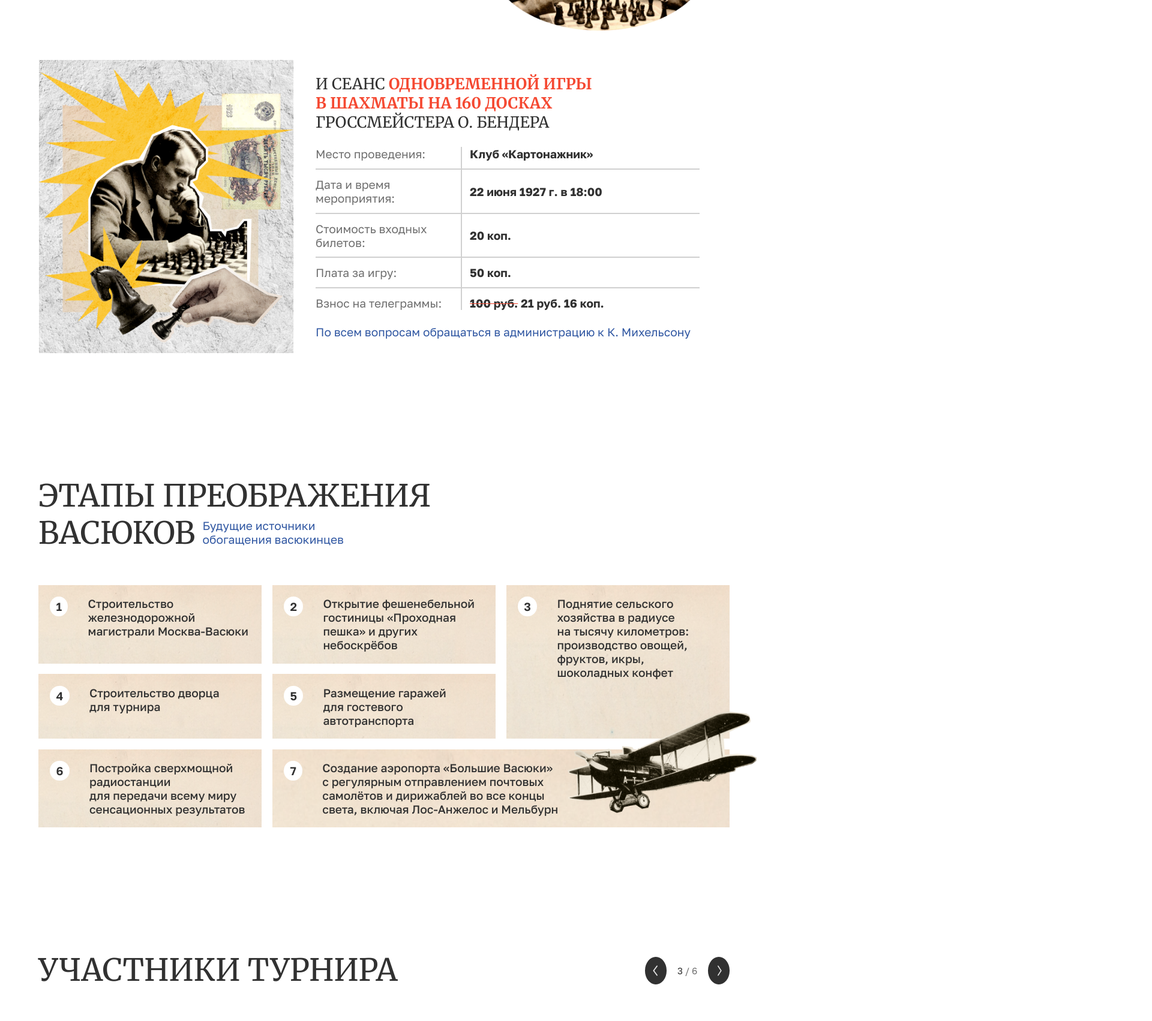
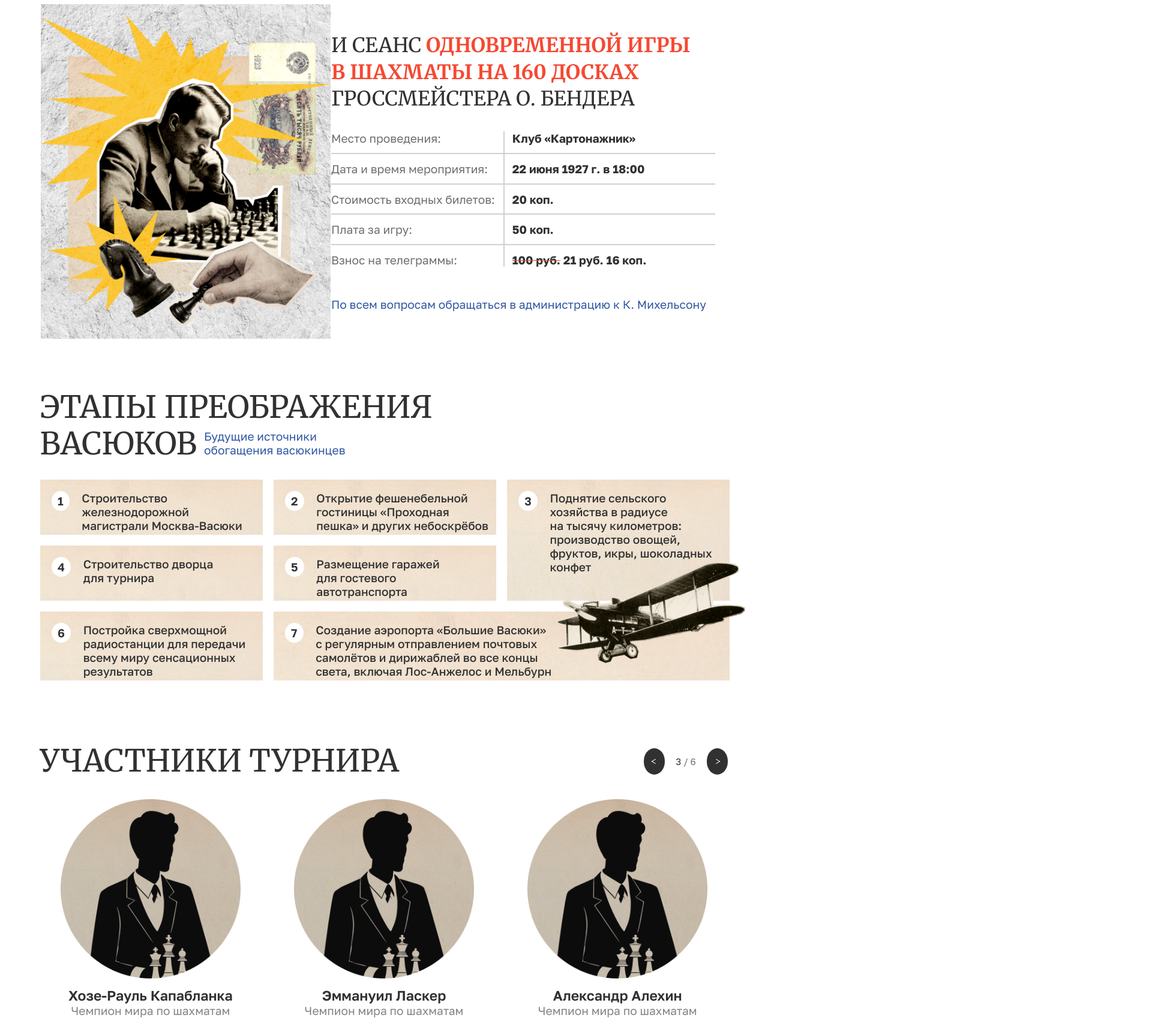
Before and after one commit to veronika447/yandex-croud-test, a plain HTML site: page index.html in a window 1280 px wide. Shown: the part 1060-2763 px from the top of the page at 60% size, 1920 px wide, since content can reach past the window. Drawn offline with Linux system fonts and the light colour scheme.

Commit message:
feat: change some sizes

```diff
--- a/index.html
+++ b/index.html
@@ -140,46 +140,49 @@
         <div class="stage">
           <div class="text stage-number">1</div>
           <p class="text stage-description">
-            Строительство железнодорожной магистрали Москва-Васюки
+            Строительство <br />железнодорожной <br />магистрали Москва-Васюки
           </p>
         </div>
         <div class="stage">
           <div class="text stage-number">2</div>
           <p class="text stage-description">
-            Открытие фешенебельной гостиницы «Проходная пешка» и других
-            небоскрёбов
+            Открытие фешенебельной <br />
+            гостиницы «Проходная <br />пешка» и других небоскрёбов
           </p>
         </div>
         <div class="stage stage-item3">
           <div class="text stage-number">3</div>
           <p class="text stage-description">
-            Поднятие сельского хозяйства в радиусе на тысячу километров:
-            производство овощей, фруктов, икры, шоколадных конфет
+            Поднятие сельского <br />хозяйства в радиусе <br />на тысячу
+            километров: <br />производство овощей, <br />фруктов, икры,
+            шоколадных <br />конфет
           </p>
         </div>
         <div class="stage">
           <div class="text stage-number">4</div>
-          <p class="text stage-description">Строительство дворца для турнира</p>
+          <p class="text stage-description">
+            Строительство дворца <br />для турнира
+          </p>
         </div>
         <div class="stage">
           <div class="text stage-number">5</div>
           <p class="text stage-description">
-            Размещение гаражей для гостевого автотранспорта
+            Размещение гаражей <br />для гостевого <br />автотранспорта
           </p>
         </div>
-        <div class="stage">
+        <div class="stage stage-item6">
           <div class="text stage-number">6</div>
           <p class="text stage-description">
-            Постройка сверхмощной радиостанции для передачи всему миру
-            сенсационных результатов
+            Постройка сверхмощной <br />радиостанции для передачи <br />всему
+            миру сенсационных <br />результатов
           </p>
         </div>
         <div class="stage stage-item7">
           <div class="text stage-number">7</div>
           <p class="text stage-description">
-            Создание аэропорта «Большие Васюки» с регулярным отправлением
-            почтовых самолётов и дирижаблей во все концы света, включая
-            Лос-Анжелос и Мельбурн
+            Создание аэропорта «Большие Васюки» <br />с регулярным отправлением
+            почтовых <br />самолётов и дирижаблей во все концы <br />света,
+            включая Лос-Анжелос и Мельбурн
           </p>
         </div>
       </div>
--- a/style.css
+++ b/style.css
@@ -10,23 +10,25 @@ html {
 body {
   width: 100%;
   overflow-x: hidden;
+  margin: 0 auto;
 }
 
 .section {
   margin: 0 auto;
-  width: 95%;
-  padding-left: 5%;
+  width: 94.8%;
+  padding-left: 5.2%;
 }
 
 .main-section {
   background-image: url(assets/img/main-background.png);
   background-repeat: no-repeat;
   height: 92vh;
+  max-height: 700px;
   background-size: 100% 100%;
 }
 
 .header {
-  padding-top: 2vh;
+  padding-top: 1.7vh;
   display: flex;
   align-items: center;
   width: 245px;
@@ -41,7 +43,7 @@ body {
 }
 
 .logo-img {
-  width: 21px;
+  width: 23px;
   height: 31px;
 }
 
@@ -54,7 +56,8 @@ body {
 .header-heading {
   color: #595653;
   font-weight: 700;
-  font-size: 16px;
+  font-size: 16.65px;
+  line-height: 108%;
   text-transform: uppercase;
   width: 147px;
   height: 100%;
@@ -63,7 +66,7 @@ body {
 .main-section-content {
   width: 40vw;
   height: 63%;
-  margin-top: 7vh;
+  margin-top: 4vh;
   display: flex;
   flex-direction: column;
   align-items: center;
@@ -98,7 +101,7 @@ body {
 }
 
 .main-text {
-  margin-top: 3vh;
+  margin-top: 1vh;
   width: 100%;
   color: #313131;
   font-weight: 400;
@@ -109,7 +112,7 @@ body {
 
 .main-btns {
   width: 100%;
-  margin-top: 5vh;
+  margin-top: 2.5vh;
   display: flex;
   align-items: center;
   justify-content: space-between;
@@ -120,6 +123,7 @@ body {
   border-radius: 4vw;
   width: 48%;
   height: 8vh;
+  max-height: 70px;
   cursor: pointer;
   transition: all 0.5s ease;
   display: flex;
@@ -166,6 +170,7 @@ body {
 
 .ticker {
   height: 8vh;
+  max-height: 58px;
   width: 100%;
   display: flex;
   align-items: center;
@@ -174,6 +179,7 @@ body {
 }
 
 .ticker-text {
+  text-transform: uppercase;
   color: #fff;
   font-size: 1.5vw;
   text-align: center;
@@ -192,14 +198,15 @@ body {
   width: 100%;
   display: flex;
   align-items: center;
-  gap: 4%;
-  margin-top: 10vh;
+  gap: 6%;
+  margin-top: 5.2vh;
 }
 
 .support-heading {
   width: 55vw;
   color: #313131;
-  font-size: 2vw;
+  font-size: 2.6vw;
+  line-height: 135%;
   text-transform: uppercase;
   text-align: left;
 }
@@ -215,10 +222,9 @@ body {
 
 .support-content-container {
   width: 100%;
-  margin-top: 4%;
+  margin-top: 3%;
   display: flex;
   align-items: center;
-  gap: 3%;
 }
 
 .support-content {
@@ -226,14 +232,14 @@ body {
 }
 
 .support-content-img {
-  width: 35%;
+  width: 40%;
 }
 
 .table {
   width: 100%;
   border-spacing: 0px;
   border-collapse: collapse;
-  margin-top: 4%;
+  margin-top: 4vh;
 }
 
 .ceil {
@@ -244,7 +250,7 @@ body {
 }
 
 .first-column {
-  width: 38%;
+  width: 45%;
   color: #313131;
   opacity: 70%;
   border-left: none;
@@ -273,14 +279,14 @@ body {
 
 .support-text {
   width: 100%;
-  margin-top: 4%;
+  margin-top: 8%;
   color: #3057a2;
   font-size: 1.5vw;
   text-align: left;
 }
 
 .section-stages {
-  margin-top: 26vh;
+  margin-top: 10.5vh;
   z-index: 0;
   position: relative;
 }
@@ -305,7 +311,7 @@ body {
 
 .stages-of-transformation {
   margin-right: 5vw;
-  margin-top: 7vh;
+  margin-top: 3.5vh;
   display: grid;
   grid-template-columns: repeat(3, 1fr);
   gap: 1.4vw;
@@ -313,12 +319,15 @@ body {
 
 .stage {
   display: flex;
-  gap: 2.6vw;
+  gap: 1.6vw;
   align-items: flex-start;
   background-image: url(assets/img/stages-background.png);
   background-repeat: no-repeat;
   background-size: cover;
-  padding: 1.5vw;
+  padding-top: 1.5vw;
+  padding-left: 1.5vw;
+  padding-right: 0;
+  padding-bottom: 0.5vh;
 }
 
 .stage-item3 {
@@ -351,7 +360,6 @@ body {
   line-height: 120%;
   font-weight: 500;
   color: #313131;
-  text-align: left;
 }
 
 .helicopter {
@@ -363,17 +371,17 @@ body {
   z-index: 5;
   background-image: url(assets/img/stage-helicopter.png);
   background-repeat: no-repeat;
-  background-position: bottom 0 right 0;
+  background-position: bottom 2% right 2%;
   background-size: 27.5vw;
 }
 
 .section-participants {
-  margin-top: 26vh;
+  margin-top: 13vh;
 }
 
 .participants-heading-container {
-  margin-right: 5vw;
-  width: 90vw;
+  margin-right: 5.2vw;
+  width: 89.6vw;
   display: flex;
   align-items: center;
   justify-content: space-between;
@@ -388,6 +396,7 @@ body {
 
 .pagination-container {
   height: 5.7vh;
+  max-height: 44px;
   width: 11vw;
   display: flex;
   align-items: center;
@@ -419,6 +428,7 @@ body {
 
 .arrow-img {
   height: 2.2vh;
+  max-height: 8.5px;
   width: 0.6vw;
   padding: 1vw;
 }
@@ -447,10 +457,10 @@ body {
 }
 
 .participants-carusel {
-  margin-right: 5vw;
-  width: 90vw;
-  margin-top: 7.8vh;
-  margin-bottom: 18vh;
+  margin-right: 5.2vw;
+  width: 89.6vw;
+  margin-top: 4vh;
+  margin-bottom: 9vh;
 }
 
 .participants-carusel-inner {
@@ -475,7 +485,7 @@ body {
   font-size: 1.8vw;
   line-height: 120%;
   font-weight: 600;
-  margin-top: 3.6vh;
+  margin-top: 1.8vh;
 }
 
 .participant-title {
@@ -484,7 +494,7 @@ body {
   font-size: 1.5vw;
   line-height: 120%;
   font-weight: 400;
-  margin-top: 0.8vh;
+  margin-top: 0;
 }
 
 .participant-btn {
@@ -492,17 +502,25 @@ body {
   font-size: 1.2vw;
   line-height: 120%;
   font-weight: 500;
-  margin-top: 2.6vh;
+  margin-top: 1vh;
   text-align: center;
   border: solid 1px #3057a2;
   padding: 2% 3%;
   border-radius: 4.5vw;
+  cursor: pointer;
+  transition: all 0.5s ease;
+}
+
+.participant-btn:hover {
+  color: #fff;
+  background-color: #3057a2;
 }
 
 .footer {
-  width: 90vw;
-  padding: 5vh 5vw 9vh 5vw;
-  background-color: #E9DED4;
+  width: 95vw;
+  padding: 2.5vh 0 4vh 5.2vw;
+  background-color: #e9ded4;
+  max-height: 150px;
 }
 
 .footer-text {
```
